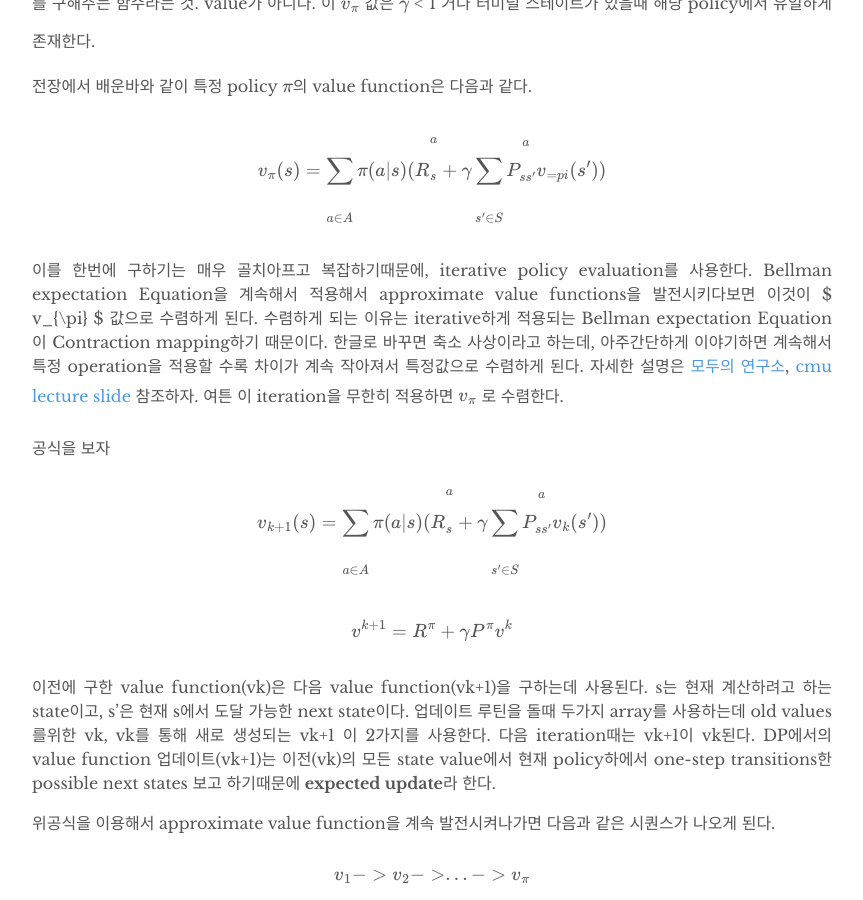
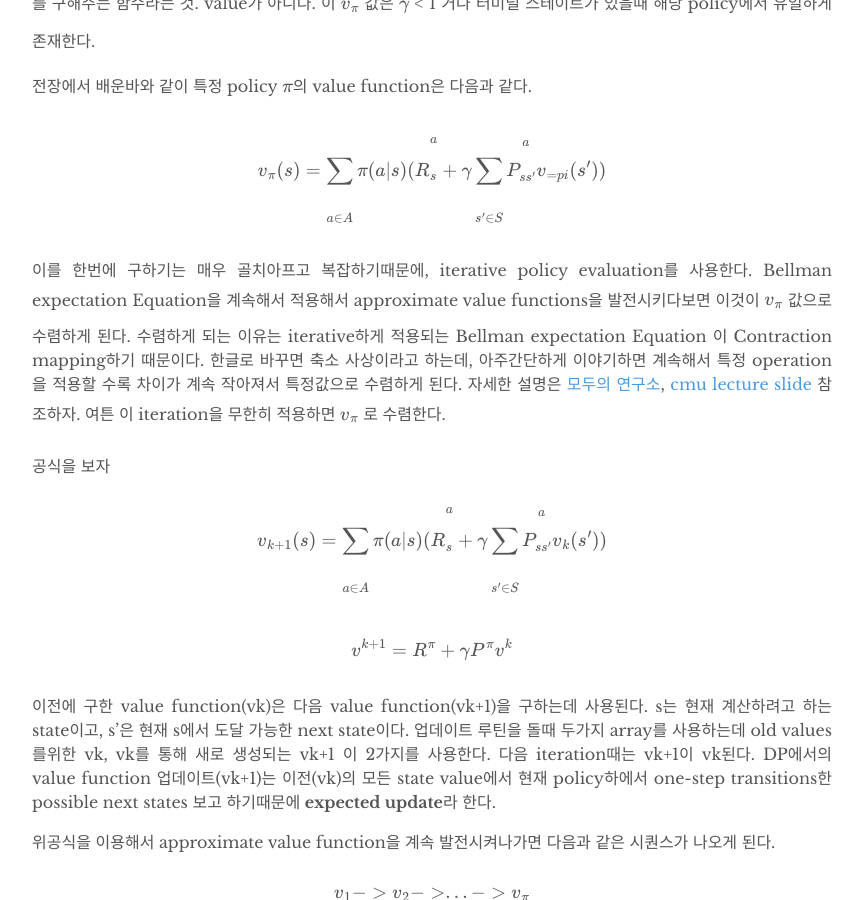
Before and after one commit to deepsight-korea/deepsight-korea.github.com, a Jekyll site: the page built from _posts/2018-06-30-rl-lec3.md, in a window 1280 px wide and 900 px high, scrolled down 1365 px. Shown: the whole window, without its empty margins (208-1071 px from the left). Built offline with Jekyll 4.4.1, drawn with Linux system fonts in a browser that asks for light colours; formulas are drawn with MathJax 3; comment, search, counter and statistics services are not loaded.

Commit message:
Update 2018-06-30-rl-lec3.md

```diff
--- a/_posts/2018-06-30-rl-lec3.md
+++ b/_posts/2018-06-30-rl-lec3.md
@@ -41,7 +41,7 @@ Control | Bellman Optimality Equation | Value Iteration
 
 $$ v_{\pi}(s) = \sum_{a \in A}\pi(a|s)(R_s^a + \gamma \sum_{s' \in S}P_{ss'}^a v_{=pi}(s')) $$
 
-이를 한번에 구하기는 매우 골치아프고 복잡하기때문에, iterative policy evaluation를 사용한다. Bellman expectation Equation을 계속해서 적용해서 approximate value functions을 발전시키다보면 이것이 $ v_{\pi} $ 값으로 수렴하게 된다. 수렴하게 되는 이유는 iterative하게 적용되는 Bellman expectation Equation 이  Contraction mapping하기 때문이다. 한글로 바꾸면 축소 사상이라고 하는데, 아주간단하게 이야기하면 계속해서 특정 operation을 적용할 수록 차이가 계속 작아져서 특정값으로 수렴하게 된다. 자세한 설명은 [모두의 연구소](http://www.modulabs.co.kr/RL_Practice/10307), [cmu lecture slide](https://www.cs.cmu.edu/~katef/DeepRLControlCourse/lectures/lecture3_mdp_planning.pdf) 참조하자. 여튼 이 iteration을 무한히 적용하면 $$ v_{\pi}$$ 로 수렴한다.
+이를 한번에 구하기는 매우 골치아프고 복잡하기때문에, iterative policy evaluation를 사용한다. Bellman expectation Equation을 계속해서 적용해서 approximate value functions을 발전시키다보면 이것이 $$ v_{\pi} $$ 값으로 수렴하게 된다. 수렴하게 되는 이유는 iterative하게 적용되는 Bellman expectation Equation 이  Contraction mapping하기 때문이다. 한글로 바꾸면 축소 사상이라고 하는데, 아주간단하게 이야기하면 계속해서 특정 operation을 적용할 수록 차이가 계속 작아져서 특정값으로 수렴하게 된다. 자세한 설명은 [모두의 연구소](http://www.modulabs.co.kr/RL_Practice/10307), [cmu lecture slide](https://www.cs.cmu.edu/~katef/DeepRLControlCourse/lectures/lecture3_mdp_planning.pdf) 참조하자. 여튼 이 iteration을 무한히 적용하면 $$ v_{\pi}$$ 로 수렴한다.
 
 공식을 보자
 
```
